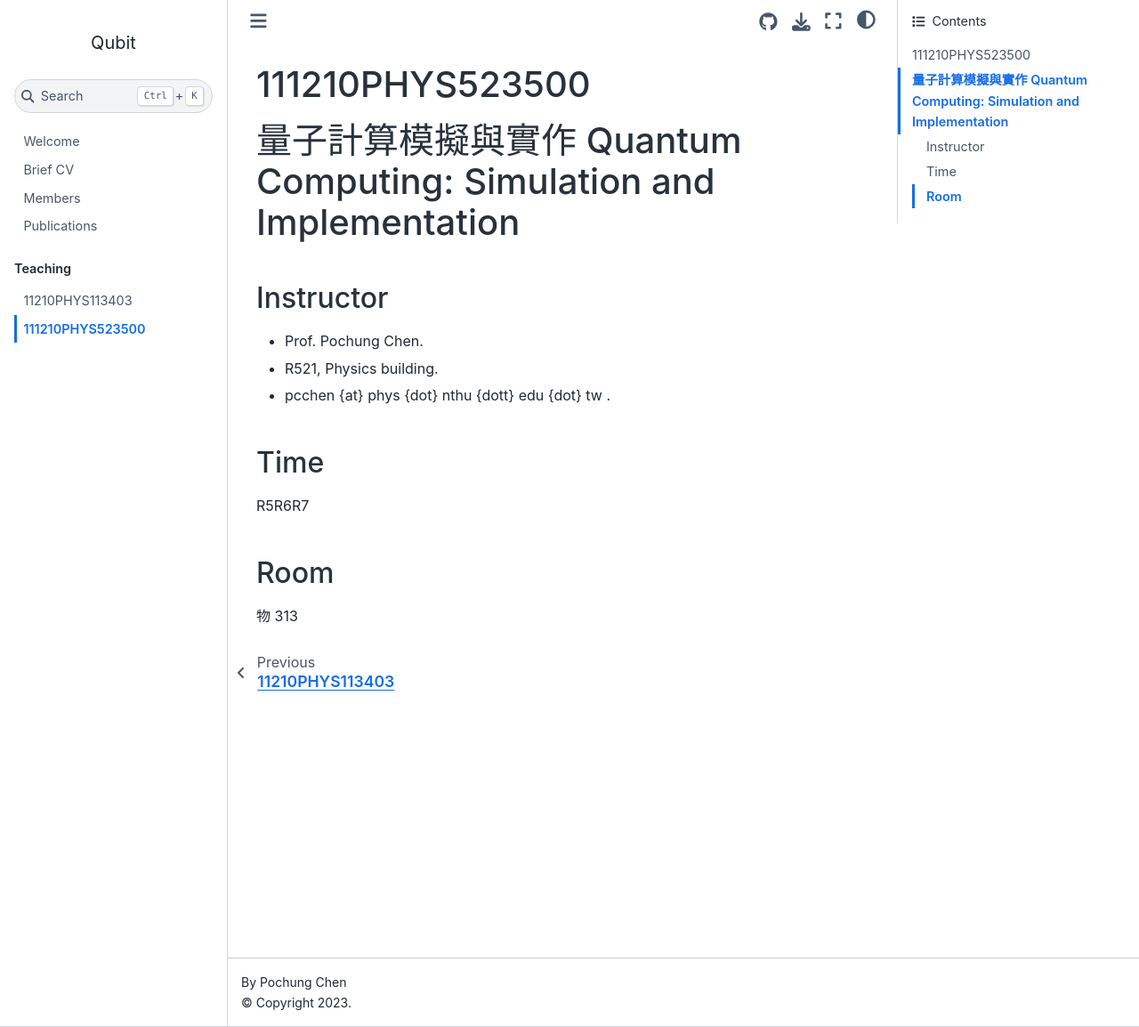
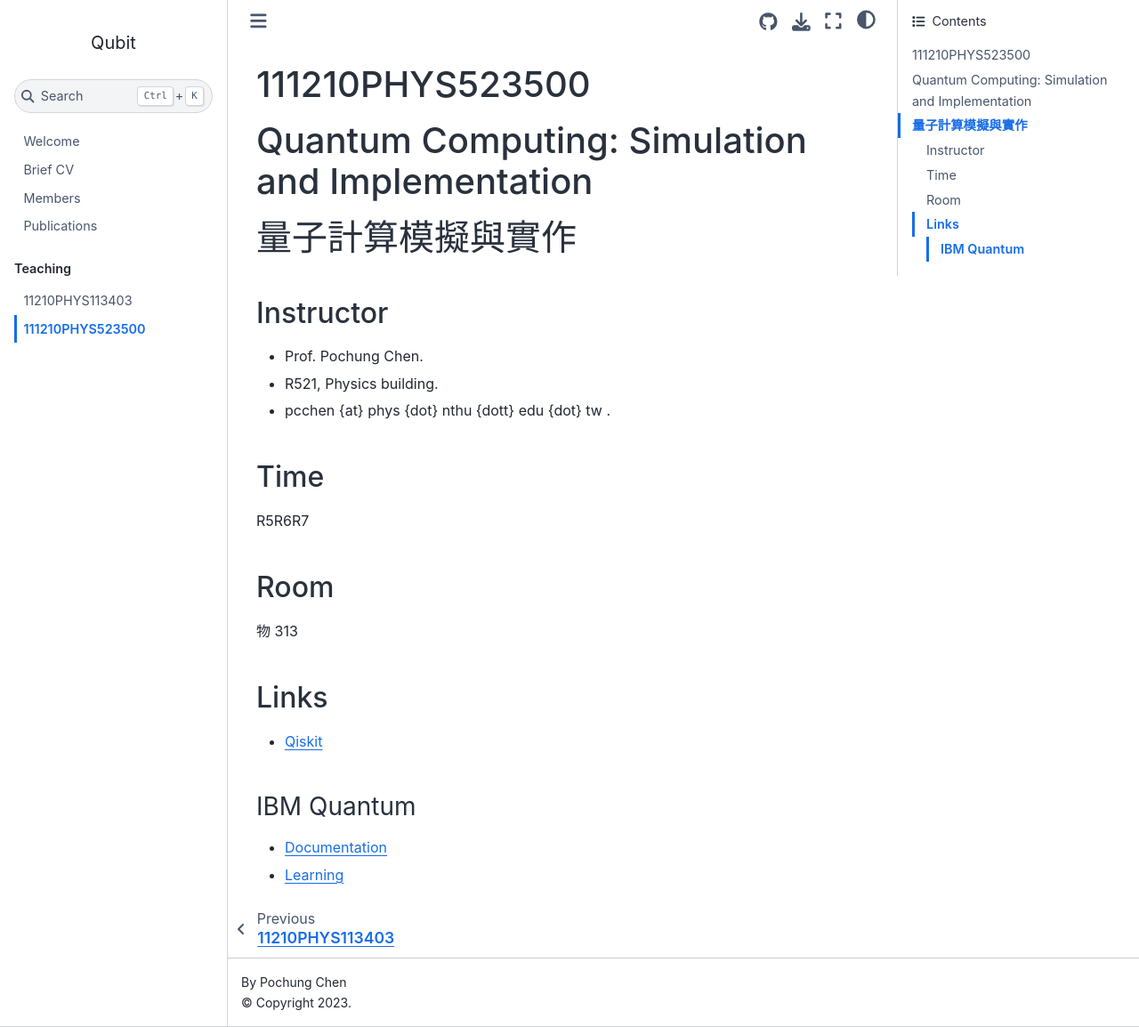
Before and after one commit to pcchen/pcchen.github.io, a Jupyter Book: the page built from teaching/11210PHYS523500.md, in a window 1280 px wide and 1154 px high. Shown: the whole window at 89% size. Built offline with Jupyter Book 1.0.4 settings and Sphinx 7.4.7 and the Sphinx Book theme 1.1.4, drawn with Linux system fonts in a browser that asks for light colours.

Commit message:
minor update

```diff
--- a/teaching/11210PHYS523500.md
+++ b/teaching/11210PHYS523500.md
@@ -1,5 +1,6 @@
 # 111210PHYS523500
-# 量子計算模擬與實作 Quantum Computing: Simulation and Implementation
+# Quantum Computing: Simulation and Implementation
+# 量子計算模擬與實作
 
 ## Instructor
 * Prof. Pochung Chen.
@@ -11,3 +12,10 @@ R5R6R7
 
 ## Room
 物 313
+
+## Links
+* [Qiskit](https://qiskit.org/)
+
+### IBM Quantum
+* [Documentation](https://docs.quantum-computing.ibm.com/)
+* [Learning](https://learning.quantum-computing.ibm.com/)
```
Also changed, not shown: cv.md (+1 -1 lines).
